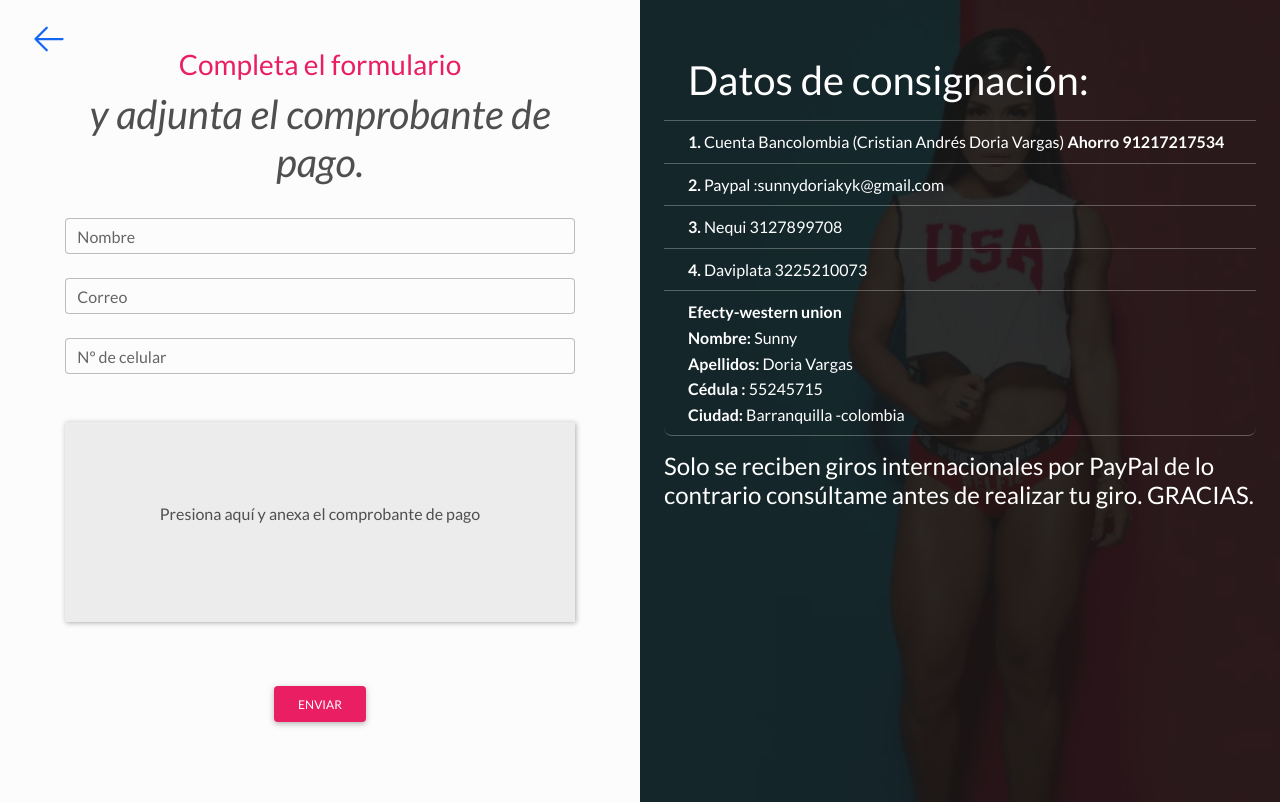
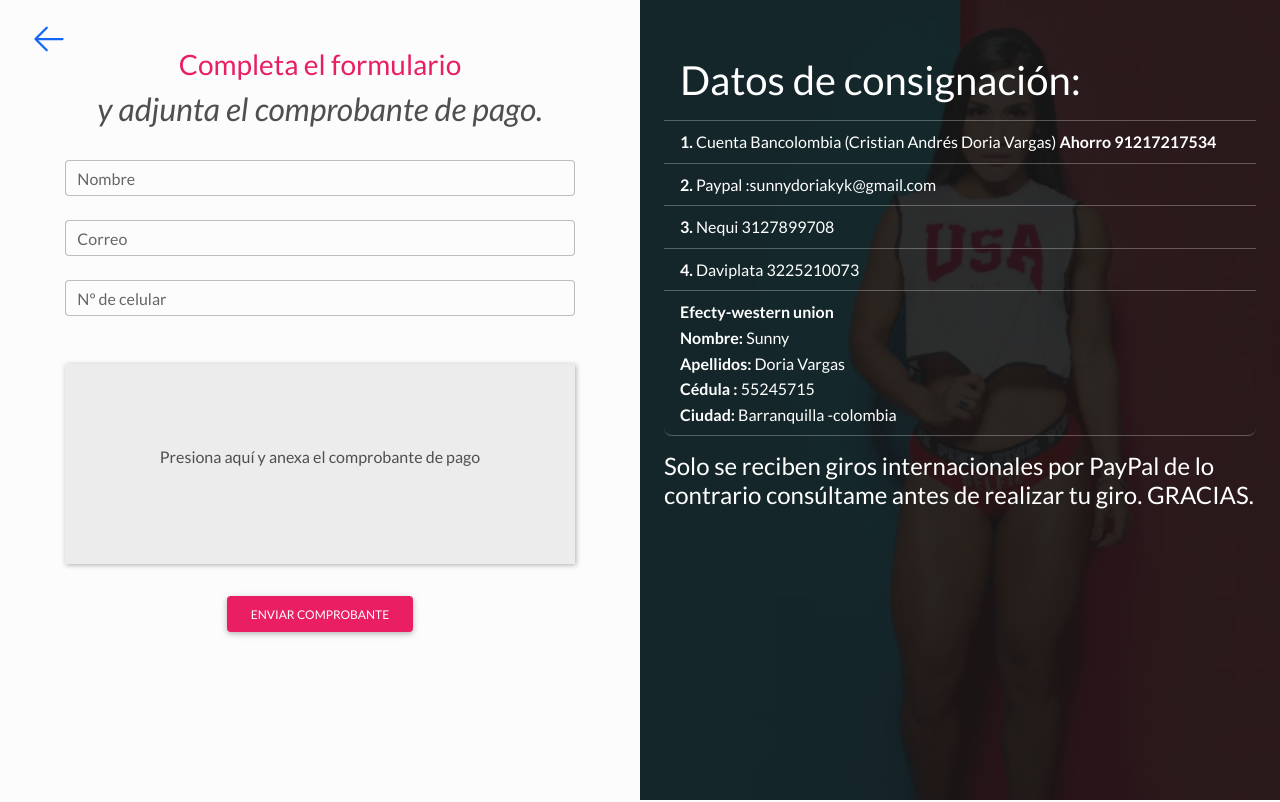
Before and after one commit to shura1981/mulata.fit, a PHP site: page /services in a window 1280 px wide. Run offline with PHP 8.4, Linux system fonts and the light colour scheme; data that the repository does not hold is empty.

Commit message:
2022-11-22 10:21

```diff
--- a/global/version.php
+++ b/global/version.php
@@ -1,2 +1,2 @@
 <?php
-const VERSION=5.6;
+const VERSION=6.1;
--- a/public/css/menu.css
+++ b/public/css/menu.css
@@ -284,15 +284,17 @@ ul.submenu {
   left: 0;
   background: var(--footer);
   z-index: 1;
-  width: 180px;
+  width: 171px;
   transform: scaleY(0);
   transform-origin: top;
   transition: transform 0.26s ease;
   box-shadow: 0 10px 20px 0 rgba(0, 0, 0, 0.085) !important;
+  border-radius: 6px;
+  overflow: hidden;
 }
 
 .width160 {
-  width: 160px !important;
+  width: 158px !important;
 }
 
 .menu:hover>ul.submenu {
--- a/public/css/services.css
+++ b/public/css/services.css
@@ -45,7 +45,7 @@ body {
 .list-group-item {
   position: relative;
   display: block;
-  padding: 0.5rem 1.5rem;
+  padding: 0.5rem 1rem;
   color: #fff;
   text-decoration: none;
   background-color: transparent;
@@ -160,7 +160,7 @@ body {
   position: absolute;
   left: 0;
   right: 0;
-  bottom: 4%;
+  bottom: 8%;
   width: 60px;
   height: 60px;
   margin: 0 auto;
--- a/public/js/service.js
+++ b/public/js/service.js
@@ -29,7 +29,7 @@ class Service {
 
 const loadElements = () => {
 const options = {
-rootMargin: '0px 0px -200px 0px'
+rootMargin: '0px 0px -400px 0px'
 }
 
 const observer = new IntersectionObserver((entries, observer) => {
--- a/src/scss/services.scss
+++ b/src/scss/services.scss
@@ -42,7 +42,7 @@ position: relative;
 .list-group-item {
     position: relative;
     display: block;
-    padding: 0.5rem 1.5rem;
+    padding: 0.5rem 1rem;
     color: #fff;
     text-decoration: none;
     background-color: transparent;
@@ -155,7 +155,7 @@ svg{
   position: absolute;
   left: 0;
   right: 0;
-  bottom: 4%;
+  bottom: 8%;
   width: 60px;
   height: 60px;
   margin: 0 auto;
--- a/views/partials/nav.php
+++ b/views/partials/nav.php
@@ -35,7 +35,6 @@
 
 
             </li>
-            <li id="pagos" class="menu"> <a>PAGOS</a></li>
             <li id="contacto" class="menu"> <a href="<?php echo URL_SERVER?>#contacto-info">CONTACTO</a> </li>
         </ul>
         <span id="showCard" class="car-shopping me-3 me-md-5">
--- a/views/services.php
+++ b/views/services.php
@@ -1,62 +1,64 @@
 <?php
-$url= $_SERVER["REQUEST_URI"];
-$url= explode("/", $url);
-$ruta= $url[(count($url)-1)];
+$url = $_SERVER["REQUEST_URI"];
+$url = explode("/", $url);
+$ruta = $url[(count($url) - 1)];
 require 'modelos/planesMulata.php';
 // $planes= new Tb_planes_mulata();
-$row= json_decode(Tb_planes_mulata::getPlanes($ruta));
+$row = json_decode(Tb_planes_mulata::getPlanes($ruta));
 ?>
 <!DOCTYPE html>
 <html lang="en">
 
 <head>
-    <link rel="apple-touch-icon" sizes="57x57" href="<?php echo URL_VISTA?>icons/apple-icon-57x57.png">
-    <link rel="apple-touch-icon" sizes="60x60" href="<?php echo URL_VISTA?>icons/apple-icon-60x60.png">
-    <link rel="apple-touch-icon" sizes="72x72" href="<?php echo URL_VISTA?>icons/apple-icon-72x72.png">
-    <link rel="apple-touch-icon" sizes="76x76" href="<?php echo URL_VISTA?>icons/apple-icon-76x76.png">
-    <link rel="apple-touch-icon" sizes="114x114" href="<?php echo URL_VISTA?>icons/apple-icon-114x114.png">
-    <link rel="apple-touch-icon" sizes="120x120" href="<?php echo URL_VISTA?>icons/apple-icon-120x120.png">
-    <link rel="apple-touch-icon" sizes="144x144" href="<?php echo URL_VISTA?>icons/apple-icon-144x144.png">
-    <link rel="apple-touch-icon" sizes="152x152" href="<?php echo URL_VISTA?>icons/apple-icon-152x152.png">
-    <link rel="apple-touch-icon" sizes="180x180" href="<?php echo URL_VISTA?>icons/apple-icon-180x180.png">
-    <link rel="icon" type="image/png" sizes="192x192" href="<?php echo URL_VISTA?>icons/android-icon-192x192.png">
-    <link rel="icon" type="image/png" sizes="32x32" href="<?php echo URL_VISTA?>icons/favicon-32x32.png">
-    <link rel="icon" type="image/png" sizes="96x96" href="<?php echo URL_VISTA?>icons/favicon-96x96.png">
-    <link rel="icon" type="image/png" sizes="16x16" href="<?php echo URL_VISTA?>icons/favicon-16x16.png">
-    <link rel="manifest" href="<?php echo URL_VISTA?>manifest.webmanifest">
+    <link rel="apple-touch-icon" sizes="57x57" href="<?php echo URL_VISTA ?>icons/apple-icon-57x57.png">
+    <link rel="apple-touch-icon" sizes="60x60" href="<?php echo URL_VISTA ?>icons/apple-icon-60x60.png">
+    <link rel="apple-touch-icon" sizes="72x72" href="<?php echo URL_VISTA ?>icons/apple-icon-72x72.png">
+    <link rel="apple-touch-icon" sizes="76x76" href="<?php echo URL_VISTA ?>icons/apple-icon-76x76.png">
+    <link rel="apple-touch-icon" sizes="114x114" href="<?php echo URL_VISTA ?>icons/apple-icon-114x114.png">
+    <link rel="apple-touch-icon" sizes="120x120" href="<?php echo URL_VISTA ?>icons/apple-icon-120x120.png">
+    <link rel="apple-touch-icon" sizes="144x144" href="<?php echo URL_VISTA ?>icons/apple-icon-144x144.png">
+    <link rel="apple-touch-icon" sizes="152x152" href="<?php echo URL_VISTA ?>icons/apple-icon-152x152.png">
+    <link rel="apple-touch-icon" sizes="180x180" href="<?php echo URL_VISTA ?>icons/apple-icon-180x180.png">
+    <link rel="icon" type="image/png" sizes="192x192" href="<?php echo URL_VISTA ?>icons/android-icon-192x192.png">
+    <link rel="icon" type="image/png" sizes="32x32" href="<?php echo URL_VISTA ?>icons/favicon-32x32.png">
+    <link rel="icon" type="image/png" sizes="96x96" href="<?php echo URL_VISTA ?>icons/favicon-96x96.png">
+    <link rel="icon" type="image/png" sizes="16x16" href="<?php echo URL_VISTA ?>icons/favicon-16x16.png">
+    <link rel="manifest" href="<?php echo URL_VISTA ?>manifest.webmanifest">
     <meta name="msapplication-TileColor" content="#ffffff">
-    <meta name="msapplication-TileImage" content="<?php echo URL_VISTA?>icons/ms-icon-144x144.png">
+    <meta name="msapplication-TileImage" content="<?php echo URL_VISTA ?>icons/ms-icon-144x144.png">
     <meta name="theme-color" content="#e91e63">
-    <link rel="preload" as="style" href="<?php echo URL_VISTA?>css/mdb.min.css" />
-    <link href="<?php echo URL_VISTA?>fonts/Lato/stylesheet.css" rel="preload" as="style">
+    <link rel="preload" as="style" href="<?php echo URL_VISTA ?>css/mdb.min.css" />
+    <link href="<?php echo URL_VISTA ?>fonts/Lato/stylesheet.css" rel="preload" as="style">
     <link rel="preconnect dns-prefetch" href="https://www.google-analytics.com">
     <meta charset="UTF-8">
     <meta http-equiv="X-UA-Compatible" content="IE=edge">
     <meta name="viewport" content="width=device-width, initial-scale=1.0">
-    <title><?php echo $ruta?></title>
-    <link href="<?php echo URL_VISTA?>fonts/Lato/stylesheet.css" rel="stylesheet">
-    <link rel="stylesheet" href="<?php echo URL_VISTA?>css/mdb.min.css" />
-    <link rel="stylesheet" href="<?php echo URL_VISTA?>css/root.css?v=<?php echo VERSION?>" />
-    <link rel="stylesheet" href="<?php echo URL_VISTA?>css/services.css?v=<?php echo VERSION?>" />
-    <link rel="stylesheet" href="<?php echo URL_VISTA?>css/file-upload.min.css?v=<?php echo VERSION?>" />
-    <script defer type="text/javascript" src="<?php echo URL_VISTA?>js/mdb.min.js"></script>
-    <script defer type="text/javascript" src="<?php echo URL_VISTA?>js/file-upload.min.js"></script>
-    <script defer type="text/javascript" src="<?php echo URL_VISTA?>js/sweetalert2@11/sweetalert2@11.js"></script>
-    <script defer src="<?php echo URL_VISTA?>js/service.js?v=<?php echo VERSION?>"></script>
+    <title>
+        <?php echo $ruta ?>
+    </title>
+    <link href="<?php echo URL_VISTA ?>fonts/Lato/stylesheet.css" rel="stylesheet">
+    <link rel="stylesheet" href="<?php echo URL_VISTA ?>css/mdb.min.css" />
+    <link rel="stylesheet" href="<?php echo URL_VISTA ?>css/root.css?v=<?php echo VERSION ?>" />
+    <link rel="stylesheet" href="<?php echo URL_VISTA ?>css/services.css?v=<?php echo VERSION ?>" />
+    <link rel="stylesheet" href="<?php echo URL_VISTA ?>css/file-upload.min.css?v=<?php echo VERSION ?>" />
+    <script defer type="text/javascript" src="<?php echo URL_VISTA ?>js/mdb.min.js"></script>
+    <script defer type="text/javascript" src="<?php echo URL_VISTA ?>js/file-upload.min.js"></script>
+    <script defer type="text/javascript" src="<?php echo URL_VISTA ?>js/sweetalert2@11/sweetalert2@11.js"></script>
+    <script defer src="<?php echo URL_VISTA ?>js/service.js?v=<?php echo VERSION ?>"></script>
     <script>
-    const host =
-        <?= json_encode(URL_VISTA,JSON_HEX_QUOT | JSON_HEX_TAG | JSON_HEX_AMP | JSON_HEX_APOS | JSON_NUMERIC_CHECK) ?>;
-    const dominio = <?= json_encode(URL_SERVER,JSON_HEX_QUOT | JSON_HEX_TAG | JSON_HEX_AMP | JSON_HEX_APOS) ?>;
-    const plan = <?= json_encode($row,JSON_HEX_QUOT | JSON_HEX_TAG | JSON_HEX_AMP | JSON_HEX_APOS) ?>;
-   console.log(plan);
-   </script>
+        const host =
+        <?= json_encode(URL_VISTA, JSON_HEX_QUOT | JSON_HEX_TAG | JSON_HEX_AMP | JSON_HEX_APOS | JSON_NUMERIC_CHECK) ?>;
+        const dominio = <?= json_encode(URL_SERVER, JSON_HEX_QUOT | JSON_HEX_TAG | JSON_HEX_AMP | JSON_HEX_APOS) ?>;
+        const plan = <?= json_encode($row,  JSON_HEX_QUOT | JSON_HEX_TAG | JSON_HEX_AMP | JSON_HEX_APOS) ?>;
+        console.log(plan);
+    </script>
 </head>
 
 <body>
     <div class="pay">
         <div class="container relative my-4">
             <span class="getBack">
-                <a href="<?php echo URL_SERVER?>">
+                <a href="<?php echo URL_SERVER ?>">
                     <svg xmlns="http://www.w3.org/2000/svg" fill="none" viewBox="0 0 24 24" stroke-width="1.5"
                         stroke="currentColor">
                         <path stroke-linecap="round" stroke-linejoin="round" d="M10.5 19.5L3 12m0 0l7.5-7.5M3 12h18" />
@@ -68,7 +70,7 @@ $row= json_decode(Tb_planes_mulata::getPlanes($ruta));
             <div class="row justify-content-center">
                 <div class="col-12 col-lg-10 my-4">
                     <h3 class=" text-center color-primary">Completa el formulario </h3>
-                    <h1 class="mb-4 pb-2 text-center font-italic">y adjunta el comprobante de pago.</h1>
+                    <h2 class="mb-4 pb-2 text-center font-italic">y adjunta el comprobante de pago.</h2>
                     <form id="form" method="POST">
                         <!-- Name input -->
                         <div class="form-outline mb-4">
@@ -97,10 +99,10 @@ $row= json_decode(Tb_planes_mulata::getPlanes($ruta));
                             Por favor adjunta el comprobante de pago
                         </div>
                         <!-- Submit button -->
-                        <div class="pt-5">
+                        <div class="pt-3">
                             <button id="custom-validation-button" type="Submit"
                                 class="btn bg-sucess btn-center my-3 my-md-0 d-none d-md-block mx-auto ">
-                                Enviar
+                                Enviar Comprobante
                             </button>
                         </div>
 
@@ -112,6 +114,13 @@ $row= json_decode(Tb_planes_mulata::getPlanes($ruta));
                 </div>
 
             </div>
+
+            <div class="scrollDown">
+                <span class="wrapper-scrolldown js-scrolldown">
+                    <span></span>
+                </span>
+            </div>
+
         </div>
         <div class="description-pay">
 
@@ -151,11 +160,6 @@ $row= json_decode(Tb_planes_mulata::getPlanes($ruta));
 
         </div>
     </div>
-    <div class="scrollDown">
-            <span class="wrapper-scrolldown js-scrolldown">
-                <span></span>
-            </span>
-        </div>
 
 </body>
 
```
